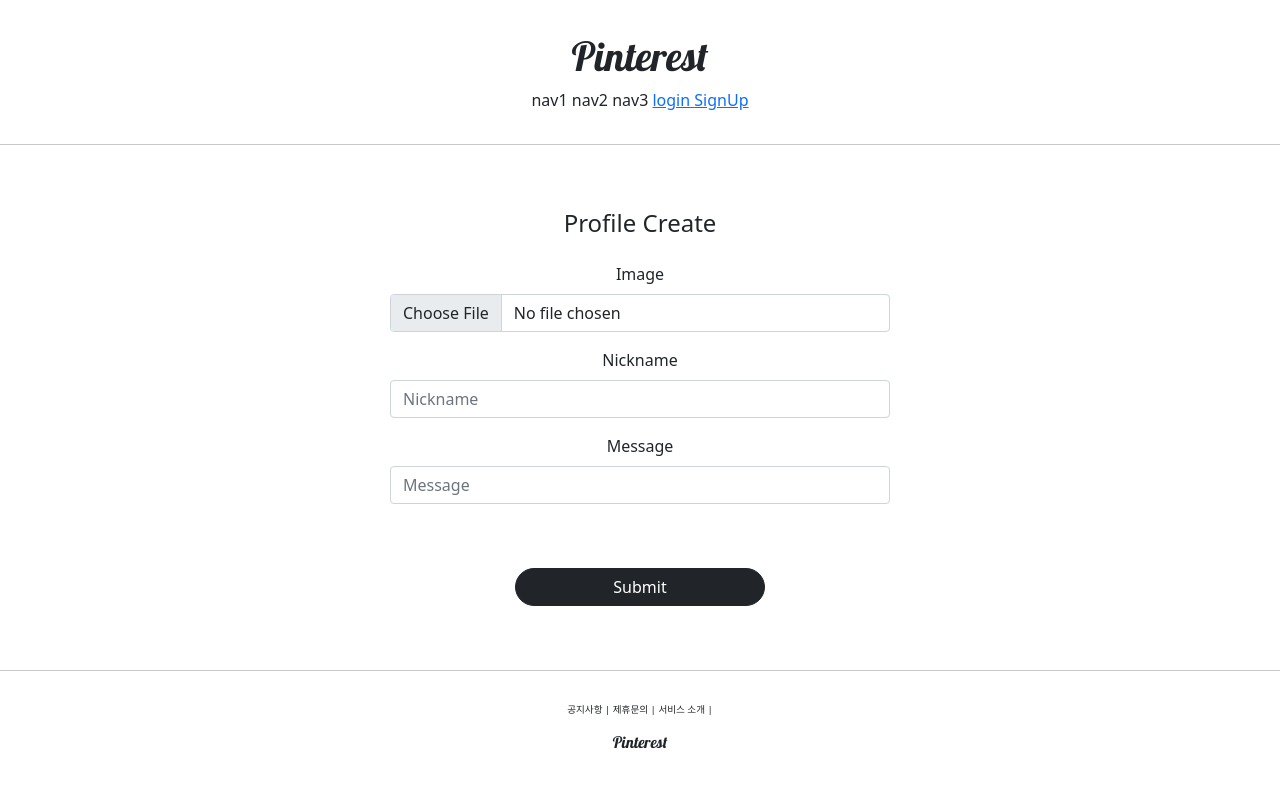
After one commit to hyeseong-dev/2020-12-13_pinterest_project, a Django app: page /profiles/create/ in a window 1280 px wide. The commit adds this page. Run offline with Django 3.2, Linux system fonts and the light colour scheme; some libraries are stand-ins or nearby versions.

Commit message:
PBuildingCreateview  of Profileapp

```diff
--- a/profileapp/forms.py
+++ b/profileapp/forms.py
@@ -1,5 +1,4 @@
 from django import forms
-
 from profileapp.models import Profile
 
 
--- /dev/null
+++ b/profileapp/templates/profileapp/create.html
@@ -0,0 +1,17 @@
+{% extends 'base.html' %}
+{% load bootstrap4 %}
+
+{% block content %}
+<div style="text-align: center; max-width: 500px; margin: 4rem auto">
+    <div class="mb-4">
+        <h4>Profile Create</h4>
+    </div>
+
+	<form action="{% url 'profileapp:create' %}" method="post" enctype="multipart/form-data">
+        {% csrf_token %}
+            {% bootstrap_form form %}
+        <input type="submit" class="btn btn-dark rounded-pill col-6 mt-5">
+    </form>
+</div>
+
+{% endblock %}
--- a/profileapp/urls.py
+++ b/profileapp/urls.py
@@ -1,6 +1,10 @@
 from django.contrib import admin
 from django.urls import path, include
 
+from profileapp.views import ProfileCreateView
+
+app_name = 'profileapp'
+
 urlpatterns = [
-
+    path('create/', ProfileCreateView.as_view(), name='create'),
 ]
--- a/profileapp/views.py
+++ b/profileapp/views.py
@@ -1,3 +1,21 @@
 from django.shortcuts import render
+from django.urls import reverse_lazy
+from django.views.generic import CreateView
 
-# Create your views here.
+from profileapp.forms import ProfileCreationForm
+from profileapp.models import Profile
+
+
+class ProfileCreateView(CreateView):
+    model = Profile
+    context_object_name = 'target_profile'
+    form_class = ProfileCreationForm
+    success_url = reverse_lazy('accountapp:hello_world')
+    template_name = 'profileapp/create.html'
+
+    def form_valid(self, form): # ProfileCreationForm의 data가 2번째 파라미터에 들어 있어요.
+        temp_profile = form.save(commit=False) # 임시로 저장함.<commit=False> 키워드 인자를 이용해서
+        temp_profile.user = self.request.user # self는 view에서 가져온 self임. 또, 웹브라우저에서 입력 받은 값이 우항 좌항이 db에서 가져온값
+        temp_profile.save()             # 아래 문제가 해결됨
+        return super().form_valid(form) # IntegrityError at /profiles/create/
+                                        # NOT NULL constraint failed: profileapp_profile.user_id
```
Also changed, not shown: accountapp/templates/accountapp/detail.html (+9 -4 lines), media/profile/nweeqf97l2md3tlqkjyt1.jpg (added), media/profile/nweeqf97l2md3tlqkjyt2.jpg (added), media/profile/sunset-view.jpg (added), profileapp/migrations/0001_initial.py (added), profileapp/models.py (line endings or trailing spaces).
